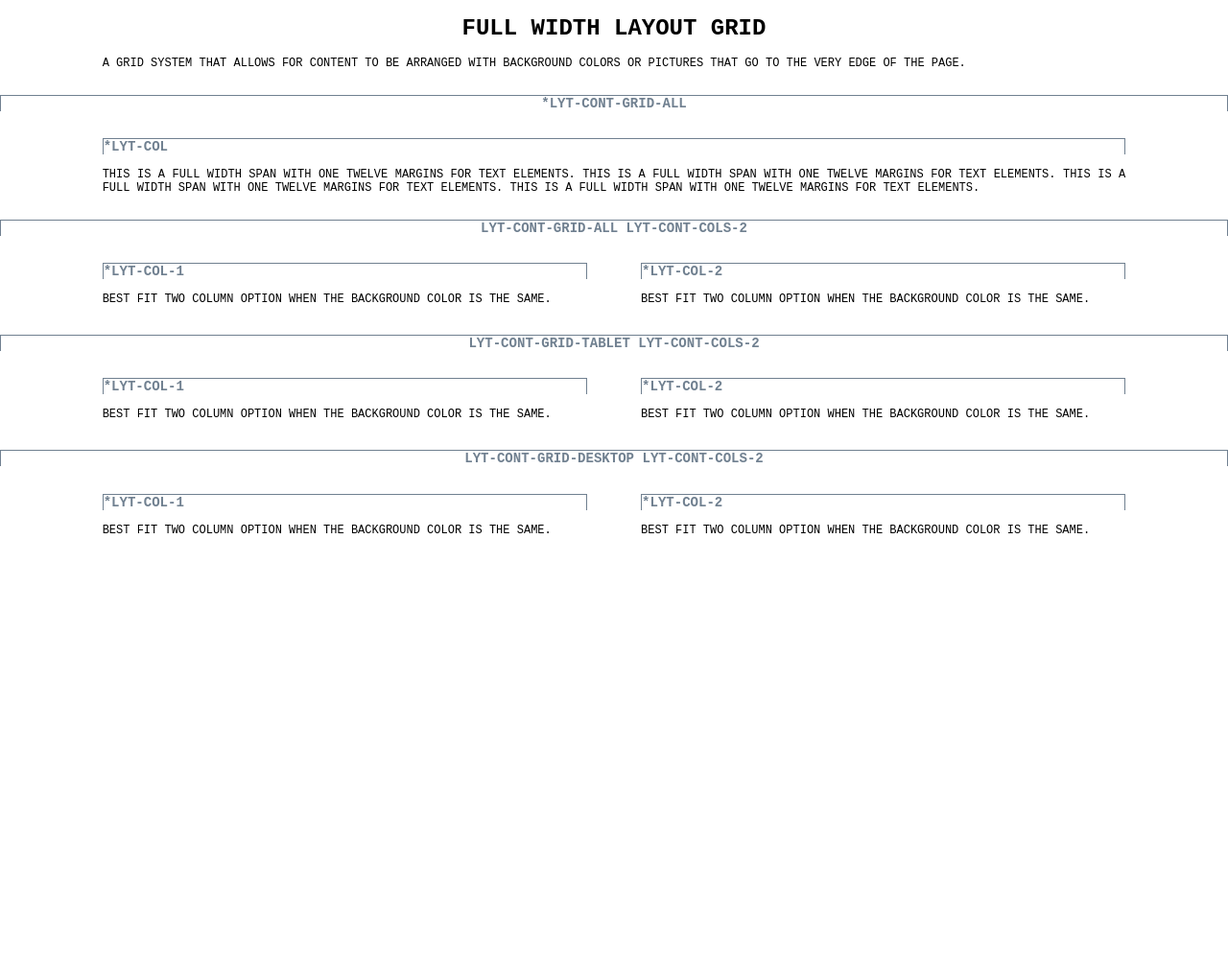
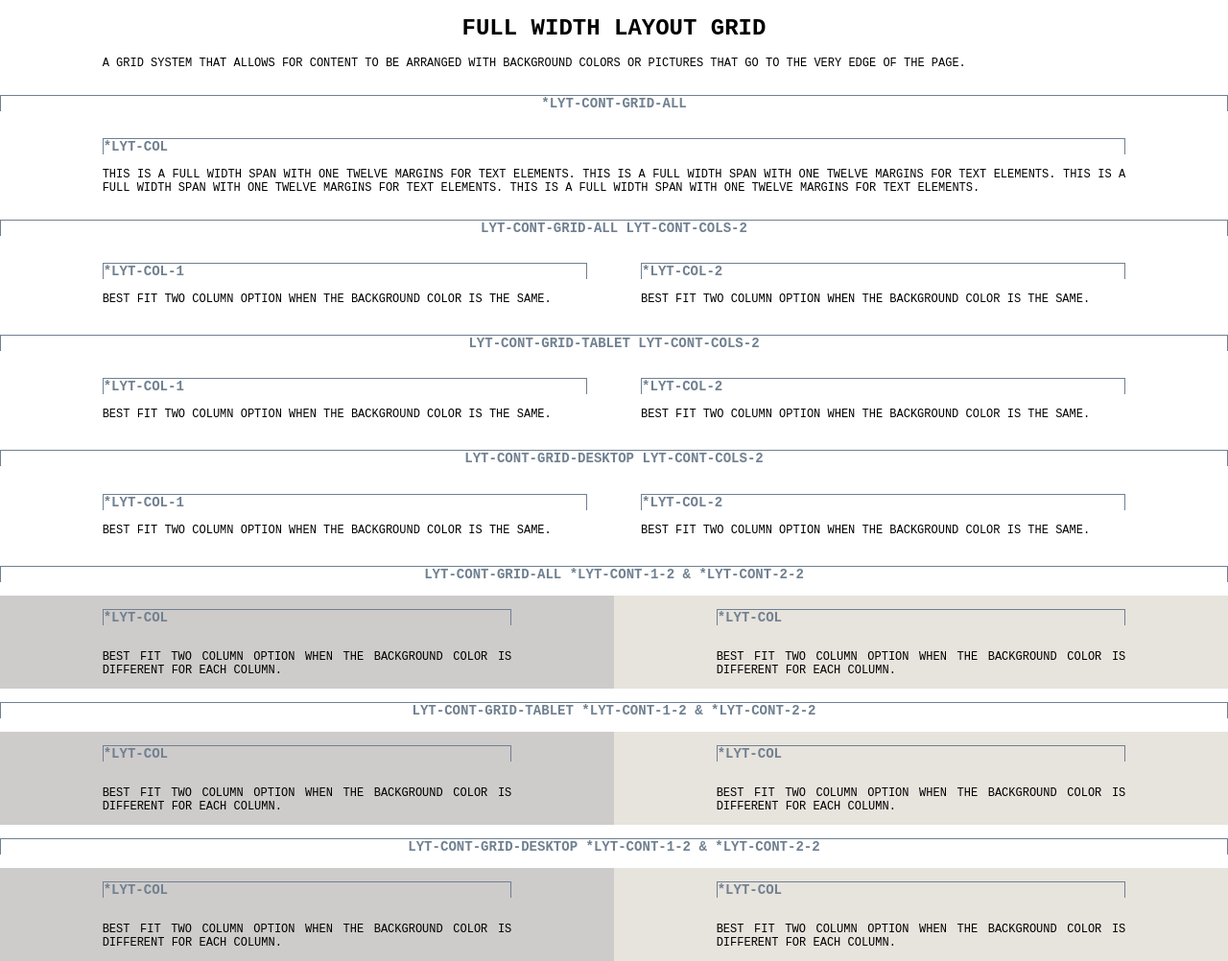
Before and after one commit to ultrascapes/gridscapes, a plain HTML site: page index.html in a window 1280 px wide. Shown: the whole page at 96% size. Before the commit the page ends 800 px from the top, so only its background shows below. Drawn offline with Linux system fonts and the light colour scheme.

Commit message:
Expansion of all row formats
Mixin for two container rows, that are responsive across screen sizes.

```diff
--- a/css/_layout.scss
+++ b/css/_layout.scss
@@ -6,13 +6,17 @@ $column-12: repeat(12, 1fr);
 $column-19: repeat(19, 1fr);
 $column-20: repeat(20, 1fr);
 
-//mixin
+
+//extend source
+%display-grid {
+    display: grid;
+}
+
+//mixins
 @mixin grid-cont($grid-template-columns) {
     display: grid;
     grid-template-columns: $grid-template-columns;
 }
-
-
 
 @mixin two-columns($configuration) {
     .lyt-cont-cols-2 {
@@ -32,6 +36,7 @@ $column-20: repeat(20, 1fr);
         }
     }
 }
+
 
 @mixin columns-small-large($configuration) {
     .lyt-cont-cols-sm-lg {
@@ -179,6 +184,26 @@ $column-20: repeat(20, 1fr);
     }
 }
 
+@mixin two-containers($configuration) {
+    @if $configuration == '1-2' {
+        .lyt-cont-1-2 {
+            grid-column: 1 / 7;
+        }
+        .lyt-cont-2-2 {
+            grid-column: 7 / 13;
+        }
+    } @else if $configuration == '1-1' {
+        .lyt-cont-1-2, .lyt-cont-2-2 {
+            grid-column: 1 / 13;
+        }
+    }
+    .lyt-cont-1-2, .lyt-cont-2-2 {
+        @include grid-cont($column-6);
+        .lyt-col {
+            grid-column: 2 / 6;
+        }
+    }
+}
 
 @mixin three-containers($configuration) {
     .lyt-cont-1-3, .lyt-cont-2-3, .lyt-cont-3-3 {
@@ -227,20 +252,7 @@ $column-20: repeat(20, 1fr);
 
     @include two-columns('1-2');
 
-    //TODO Transfer to mixin and expand for table and desktop
-    //Two equal columns in Two containers
-    .lyt-cont-1-2 {
-        grid-column: 1 / 7;
-    }
-    .lyt-cont-2-2 {
-        grid-column: 7 / 13;
-    }
-    .lyt-cont-1-2, .lyt-cont-2-2 {
-        @include grid-cont($column-6);
-        .lyt-col {
-            grid-column: 2 / 6;
-        }
-    }
+    @include two-containers('1-2');
 
     @include four-columns('1-2-3-4');
 
@@ -254,6 +266,8 @@ $column-20: repeat(20, 1fr);
         }
 
         @include two-columns('1-1');
+
+        @include two-containers('1-1');
 
         @include columns-small-large('1-1');
 
@@ -278,6 +292,8 @@ $column-20: repeat(20, 1fr);
         }
 
         @include two-columns('1-1');
+
+        @include two-containers('1-1');
 
         @include columns-small-large('1-1');
 
@@ -310,6 +326,8 @@ $column-20: repeat(20, 1fr);
     .lyt-cont-grid-tablet {
 
         @include two-columns('1-2');
+
+        @include two-containers('1-2');
 
         @include columns-small-large('1-2');
 
@@ -346,6 +364,8 @@ $column-20: repeat(20, 1fr);
 
         @include two-columns('1-2');
 
+        @include two-containers('1-2');
+
         @include columns-small-large('1-2');
 
         @include columns-large-small('1-2');
--- a/index.html
+++ b/index.html
@@ -336,9 +336,9 @@
                 </div>
             </div>
         </div>
- <!--
 
-        <h3 class="center">*lyt-cont-1-2 & *lyt-cont-2-2</h3>
+
+        <h3 class="center">lyt-cont-grid-all *lyt-cont-1-2 & *lyt-cont-2-2</h3>
         <div class="lyt-cont-grid-all">
             <div class="bg-2 lyt-cont-1-2">
                 <h3 class="lyt-col">*lyt-col</h3>
@@ -350,6 +350,30 @@
             </div>
         </div>
 
+        <h3 class="center">lyt-cont-grid-tablet *lyt-cont-1-2 & *lyt-cont-2-2</h3>
+        <div class="lyt-cont-grid-tablet">
+            <div class="bg-2 lyt-cont-1-2">
+                <h3 class="lyt-col">*lyt-col</h3>
+                <p class="lyt-col">Best fit two column option when the background color is different for each column.</p>
+            </div>
+            <div class="bg-3 lyt-cont-2-2">
+                <h3 class="lyt-col">*lyt-col</h3>
+                <p class="lyt-col">Best fit two column option when the background color is different for each column.</p>
+            </div>
+        </div>
+
+        <h3 class="center">lyt-cont-grid-desktop *lyt-cont-1-2 & *lyt-cont-2-2</h3>
+        <div class="lyt-cont-grid-desktop">
+            <div class="bg-2 lyt-cont-1-2">
+                <h3 class="lyt-col">*lyt-col</h3>
+                <p class="lyt-col">Best fit two column option when the background color is different for each column.</p>
+            </div>
+            <div class="bg-3 lyt-cont-2-2">
+                <h3 class="lyt-col">*lyt-col</h3>
+                <p class="lyt-col">Best fit two column option when the background color is different for each column.</p>
+            </div>
+        </div>
+    <!--
         <h3 class="center">lyt-cont-grid-all lyt-cont-cols-4</h3>
         <div class="lyt-cont-grid-all">
             <div class="lyt-cont-cols-4">
```
Also changed, not shown: css/style.css, 1 other file.
